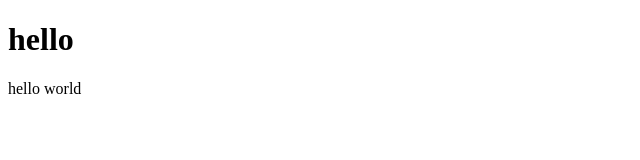
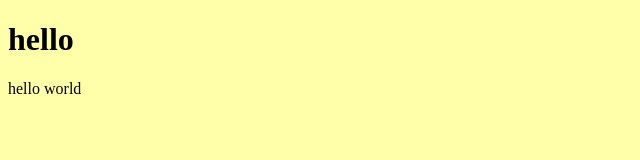
Before and after one commit to CyberStalker54/first-project, a plain HTML site: page index.html in a window 1280 px wide. Shown: the whole page, without its empty margins (0-640 px from the left). Drawn offline with Linux system fonts and the light colour scheme.

Commit message:
добавили стиль

```diff
--- a/index.html
+++ b/index.html
@@ -4,6 +4,7 @@
     <meta charset="UTF-8">
     <meta http-equiv="X-UA-Compatible" content="IE=edge">
     <meta name="viewport" content="width=device-width, initial-scale=1.0">
+    <link rel="stylesheet" href="style.css">
     <title>Document</title>
 </head>
 <body>
--- /dev/null
+++ b/style.css
@@ -0,0 +1,3 @@
+body {
+    background: #ffa;
+}
```
